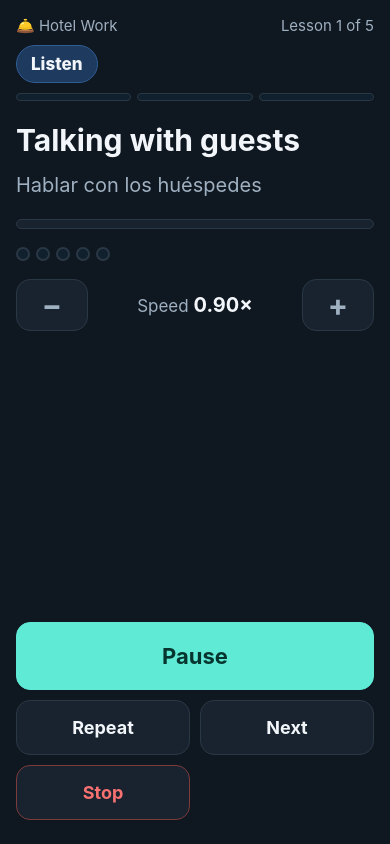
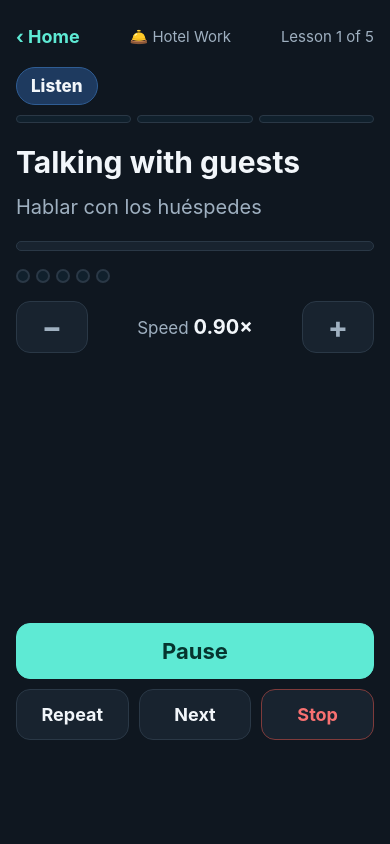
Before and after one commit to itzeljm/car-english-coach, a plain HTML site: page index.html in a window 390 px wide. Both pictures are taken after a click on the button "Start". Drawn offline with Linux system fonts and the light colour scheme.

Commit message:
Always-visible Home button on lesson screen (#7)
* Fix iPhone Chrome: drop structuredClone, start speech inside tap gesture

Co-Authored-By: Claude Sonnet 5.5 <noreply@anthropic.com>
Claude-Session: https://claude.ai/code/session_01UevC2iMqFPua8E8MvJzqTc

* Spanish first then English x3, smoother speech, voice picker

Co-Authored-By: Claude Sonnet 5.5 <noreply@anthropic.com>
Claude-Session: https://claude.ai/code/session_01UevC2iMqFPua8E8MvJzqTc

* Remove your-turn pauses: Spanish, English stressed, English natural

Co-Authored-By: Claude Sonnet 5.5 <noreply@anthropic.com>
Claude-Session: https://claude.ai/code/session_01UevC2iMqFPua8E8MvJzqTc

* Add Pause/Resume button to lesson screen

Co-Authored-By: Claude Sonnet 5.5 <noreply@anthropic.com>
Claude-Session: https://claude.ai/code/session_01UevC2iMqFPua8E8MvJzqTc

* Move Settings to top of home screen

Co-Authored-By: Claude Sonnet 5.5 <noreply@anthropic.com>
Claude-Session: https://claude.ai/code/session_01UevC2iMqFPua8E8MvJzqTc

* Add speed controls to lesson screen, widen range to 0.5-1.3x

Co-Authored-By: Claude Sonnet 5.5 <noreply@anthropic.com>
Claude-Session: https://claude.ai/code/session_01UevC2iMqFPua8E8MvJzqTc

* Add always-visible Home button on lesson screen, compact controls

Co-Authored-By: Claude Sonnet 5.5 <noreply@anthropic.com>
Claude-Session: https://claude.ai/code/session_01UevC2iMqFPua8E8MvJzqTc

---------

Co-authored-by: Claude <noreply@anthropic.com>

```diff
--- a/index.html
+++ b/index.html
@@ -59,8 +59,8 @@
   .lessonrow .t{font-size:18px;font-weight:700}
   .lessonrow .e{font-size:14px;color:var(--muted)}
 
-  #live{display:flex;flex-direction:column;min-height:calc(100dvh - 40px)}
-  .top{display:flex;justify-content:space-between;align-items:baseline;gap:8px;color:var(--muted);font-size:15px}
+  #live{display:flex;flex-direction:column;min-height:calc(100dvh - 120px)}
+  .top{display:flex;justify-content:space-between;align-items:center;gap:8px;color:var(--muted);font-size:15px}
   .pill{align-self:flex-start;padding:8px 14px;border-radius:999px;font-weight:800;font-size:17px;background:var(--card);border:1px solid var(--line);margin-top:10px}
   .pill.speak{background:#1e3a5f;border-color:#2f5d94}
   .pill.listen{background:var(--accent);color:var(--accent-ink);border-color:var(--accent);animation:pulse 1.2s infinite}
@@ -77,7 +77,8 @@
   .speed{display:grid;grid-template-columns:72px 1fr 72px;gap:10px;align-items:center;margin-top:18px;text-align:center;color:var(--muted);font-size:17px}
   .speed .ghost{font-size:30px;padding:10px 0;line-height:1}
   .speed b{color:var(--text);font-size:20px}
-  .controls{display:grid;grid-template-columns:1fr 1fr;gap:10px;margin-top:auto;padding-top:16px}
+  .controls{display:grid;grid-template-columns:1fr 1fr 1fr;gap:10px;margin-top:auto;padding-top:16px}
+  .controls .ghost{padding:14px 6px}
   .pausebtn{grid-column:1/-1;background:var(--accent);color:var(--accent-ink);border-color:var(--accent);font-size:22px;padding:20px 10px}
   .stopbtn{border-color:#7f3b3b;color:#f87171}
   .pop{animation:pop .5s ease-out}
@@ -128,7 +129,7 @@
 
   <!-- LIVE LESSON -->
   <section id="live" hidden>
-    <div class="top"><span id="liveCat"></span><span id="liveLesson"></span></div>
+    <div class="top"><button class="back" id="liveHome">‹ Home</button><span id="liveCat"></span><span id="liveLesson"></span></div>
     <div class="pill" id="pill">Ready</div>
     <div class="passes" id="passes"><span></span><span></span><span></span></div>
     <div class="sentence" id="sentence"></div>
@@ -401,6 +402,7 @@ $('#backHome').onclick = () => { show('home'); renderHome(); };
 function setPauseUI(){ $('#pause').textContent = paused ? 'Resume' : 'Pause'; }
 $('#pause').onclick = () => { paused = !paused; setPauseUI(); if (paused){ repeatReq = true; interrupt(); setPill('Paused', ''); } };
 $('#stop').onclick = stopSession;
+$('#liveHome').onclick = stopSession;
 $('#skip').onclick = () => { skipReq = true; interrupt(); };
 $('#repeat').onclick = () => { repeatReq = true; interrupt(); };
 $('#es').checked = S.settings.es; $('#es').onchange = e => { S.settings.es = e.target.checked; save(); };
```
